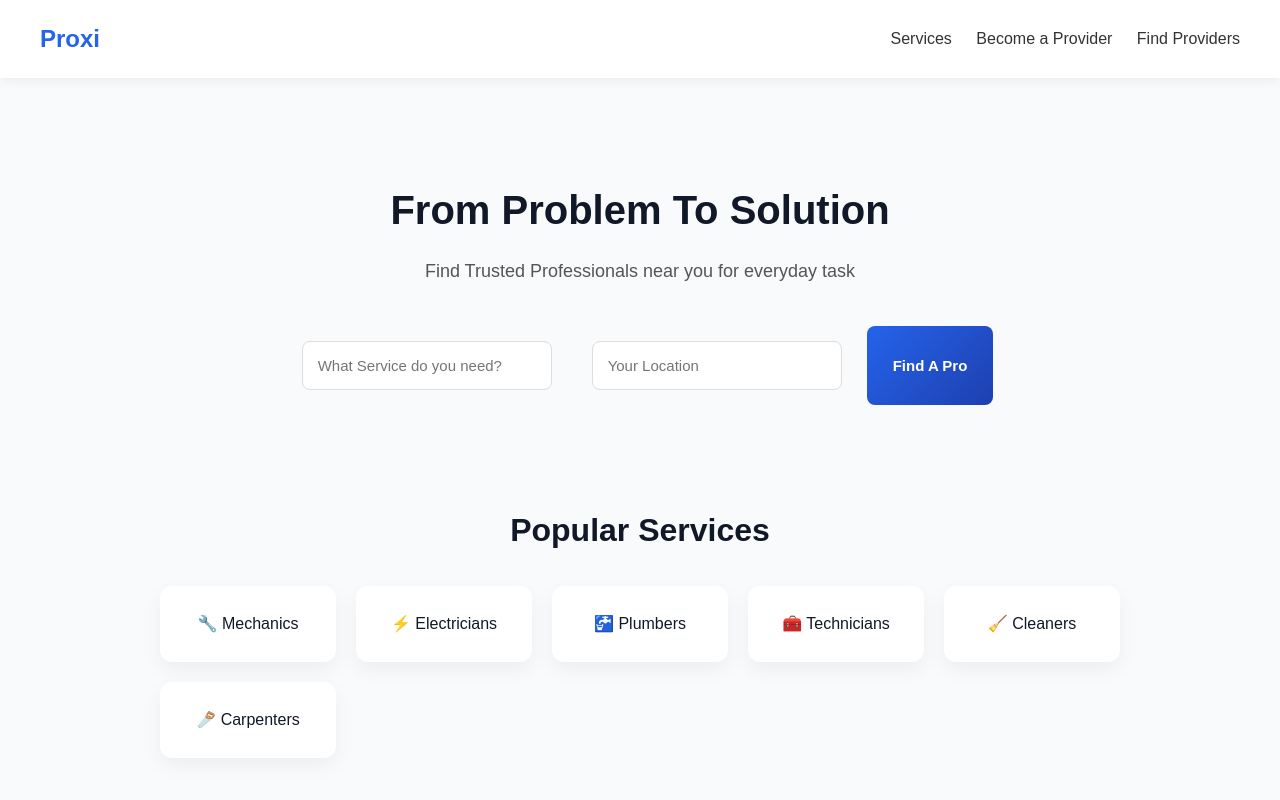
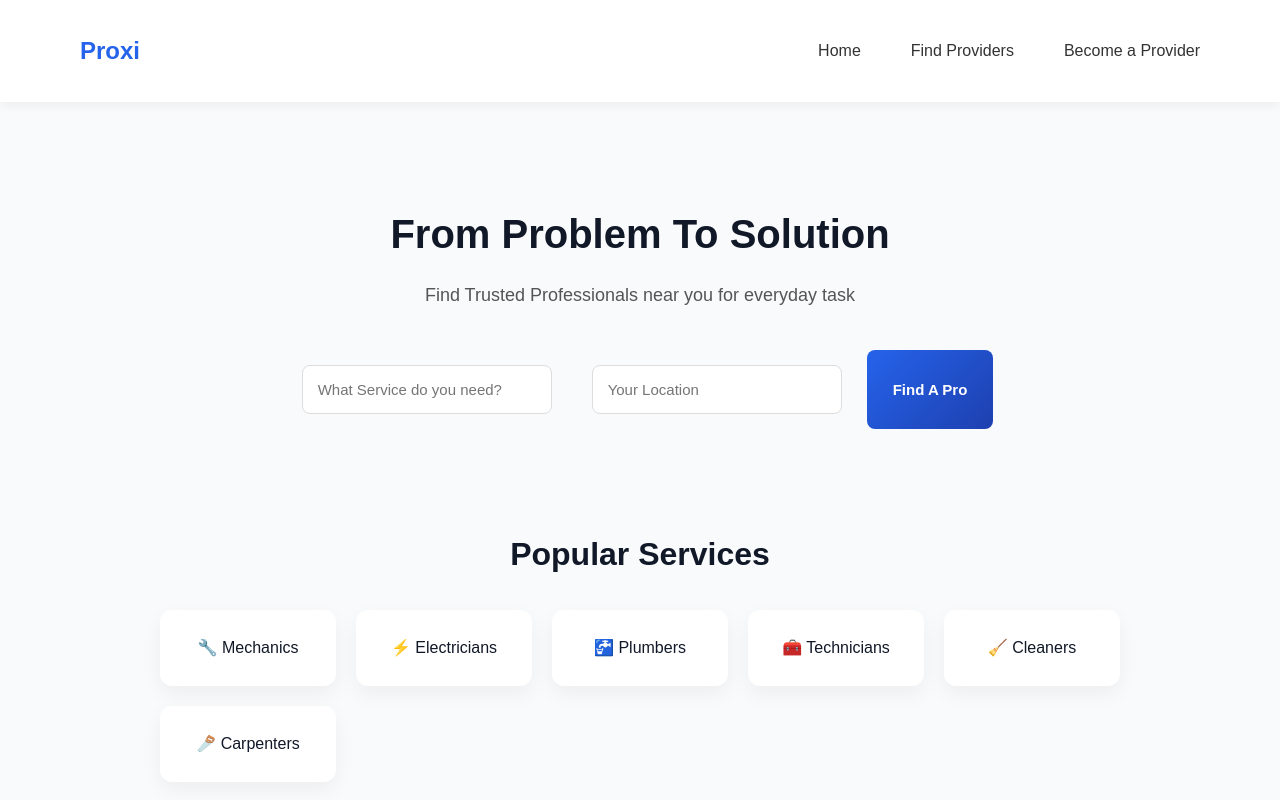
Before and after one commit to cherryihuoma/proxi, a plain HTML site: page index.html in a window 1280 px wide. Shown: the top 800 px of the page. Drawn offline with Linux system fonts and the light colour scheme.

Commit message:
Refactor HTML structure and navigation

```diff
--- a/index.html
+++ b/index.html
@@ -7,13 +7,20 @@
   <link rel="stylesheet" href="proxi.css">
 </head>
 <body>
+
   <header class="header">
-    <div class="logo">Proxi</div>
-    <nav>
-      <a href="#">Services</a>
-      <a href="provider-register.html">Become a Provider</a>
-      <a href="providers.html">Find Providers</a>
+    <nav class="navbar">
+      <div class="logo">Proxi</div>
+
+      <div class="nav-links" id="nav-links">
+        <a href="index.html">Home</a>
+        <a href="providers.html">Find Providers</a>
+        <a href="provider-register.html">Become a Provider</a>
+      </div>
+
+      <div class="hamburger" id="hamburger">&#9776;</div>
     </nav>
+
   </header>
 
   <section class="hero">
```
